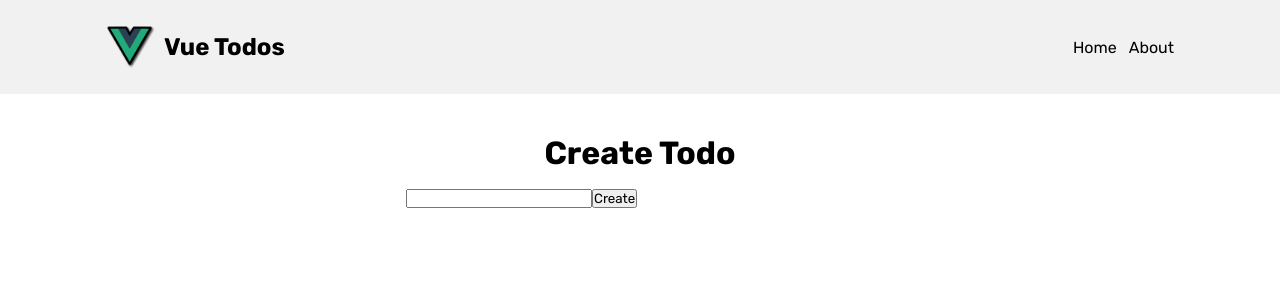
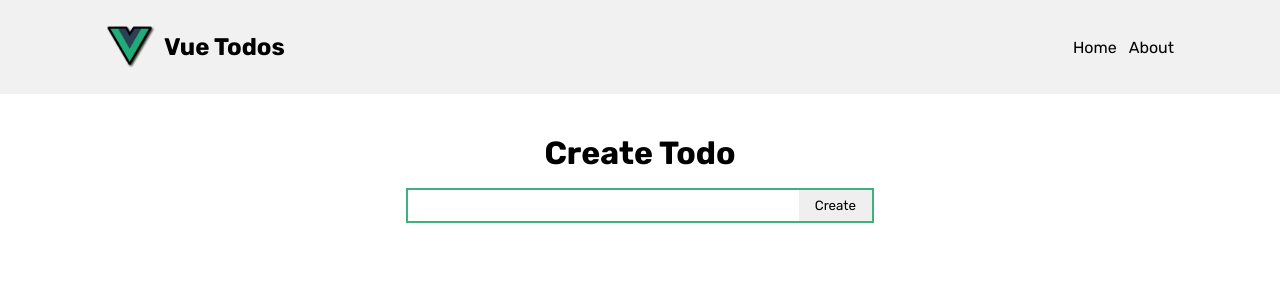
Before and after one commit to authme-flophy/vue-todos, a Vue app: page / in a window 1280 px wide. Shown: the top 300 px of the page. Built offline with nearby package versions, Linux system fonts and the light colour scheme.

Commit message:
added styling for the input field and button

```diff
--- a/src/components/TodoCreator.vue
+++ b/src/components/TodoCreator.vue
@@ -10,5 +10,29 @@
 </script>
 
 <style lang="scss" scoped>
+.input-wrap {
+  display: flex;
+  transition: 250ms ease;
+  border: 2px solid #41b080;
 
+  &:focus-within {
+    box-shadow: 0 -4px 6px -1px rgb(0 0 0 / 0.1),
+      0 -2px 4px -2px rgb(0 0 0 / 0.1);
+  }
+
+  input {
+    width: 100%;
+    padding: 8px 6px;
+    border: none;
+
+    &:focus {
+      outline: none;
+    }
+  }
+
+  button {
+    padding: 8px 16px;
+    border: none;
+  }
+}
 </style>
```
